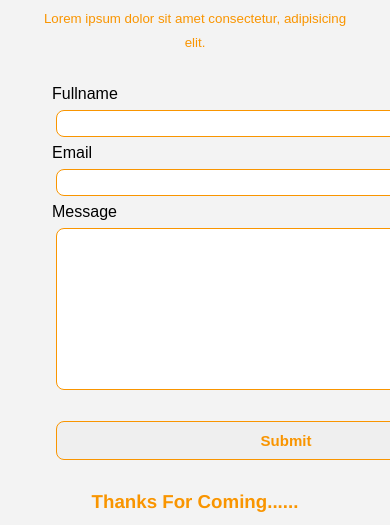
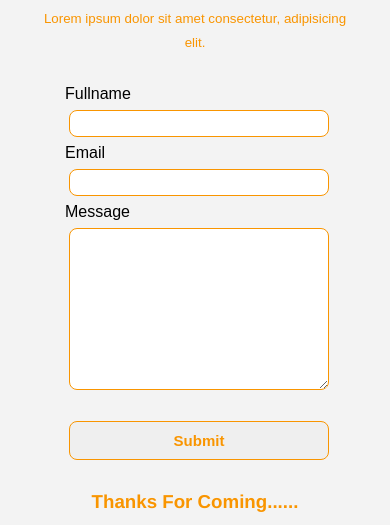
Before and after one commit to sammy-code98/news-blog-template, a plain HTML site: page contact.html in a window 390 px wide. Shown: the part 203-728 px from the top of the page. Drawn offline with Linux system fonts and the light colour scheme.

Commit message:
Fix: mobile look of form

```diff
--- a/css/mobile.css
+++ b/css/mobile.css
@@ -50,4 +50,7 @@
     .l-heading {
         font-size: 2rem;
     }
+    .form-card{
+        width: 300px;
+    }
 }
```
